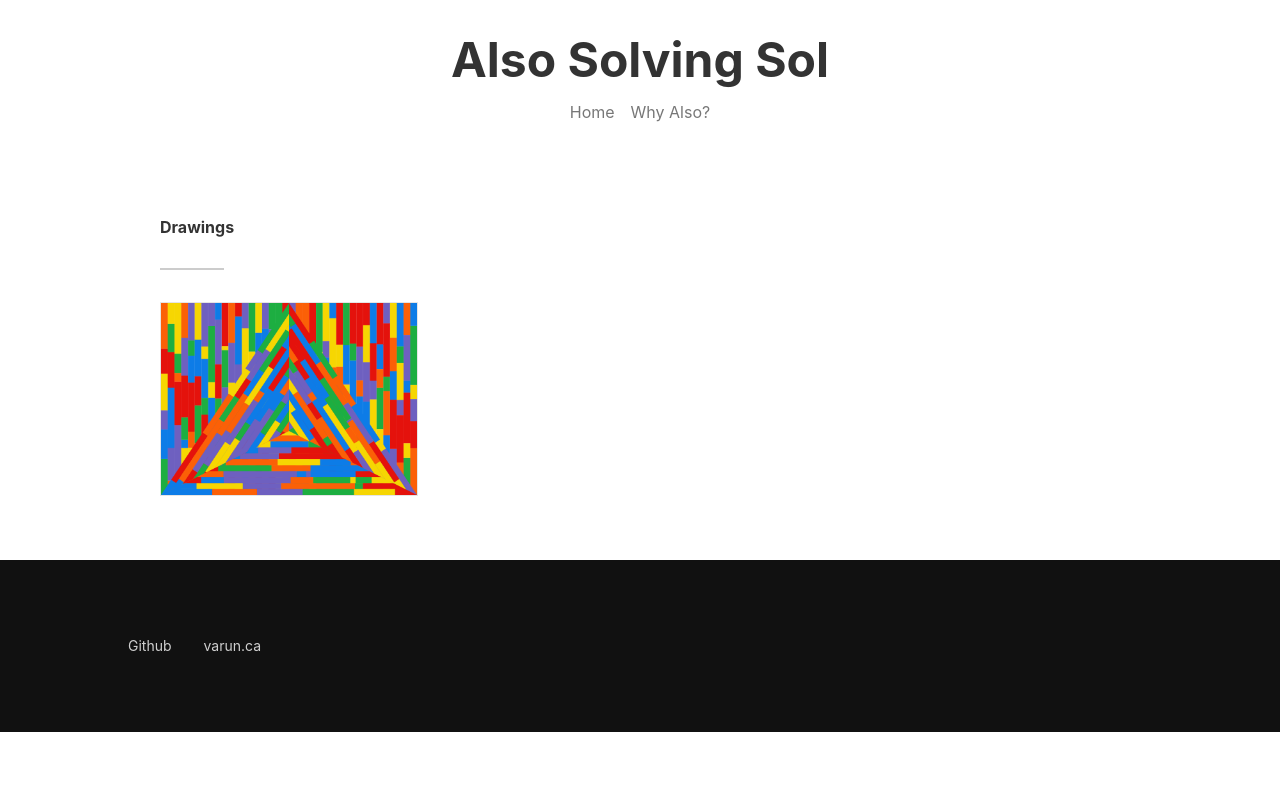
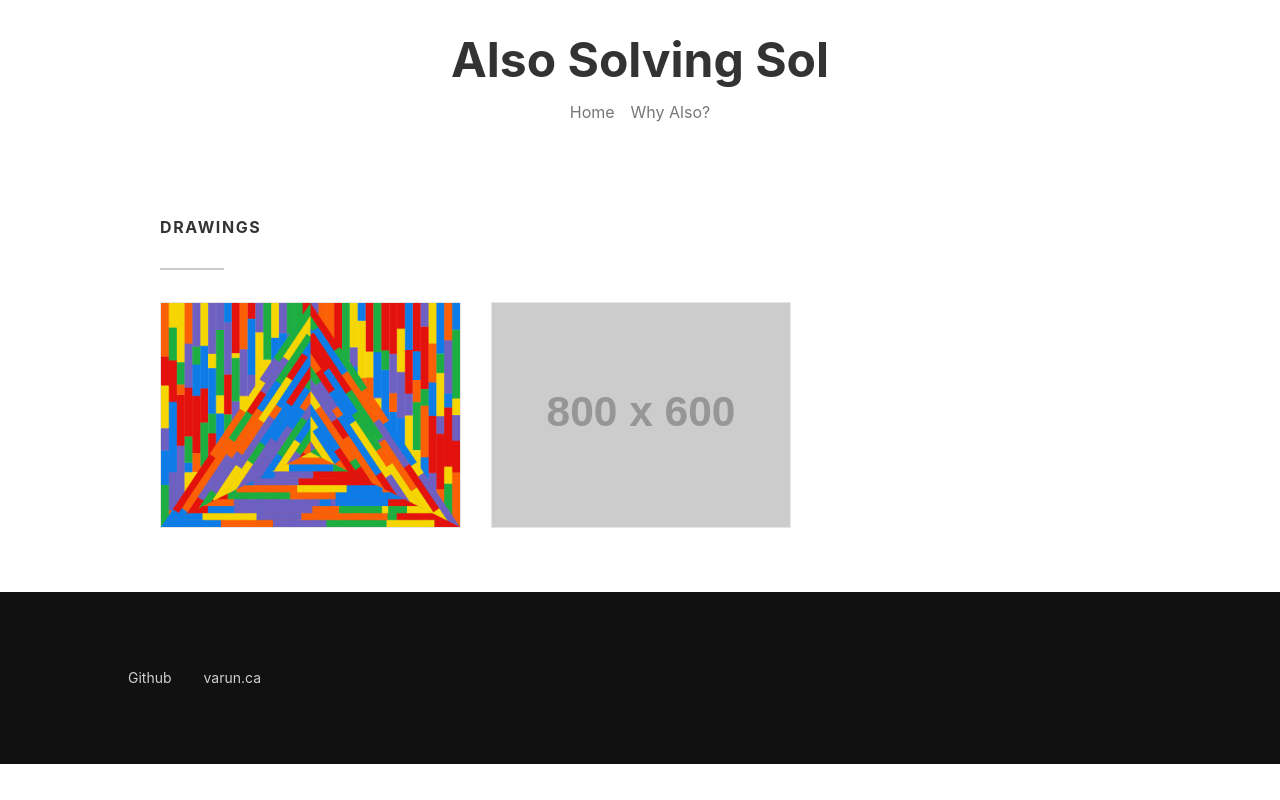
Before and after one commit to winkerVSbecks/also-solving-sol, a React (Create React App) app: page / in a window 1280 px wide. Built offline with nearby package versions, Linux system fonts and the light colour scheme.

Commit message:
1171 wip

```diff
--- a/src/App.js
+++ b/src/App.js
@@ -14,7 +14,7 @@ export default () => (
           <Gallery />
         </Route>
         {drawingConfig.map(routeConfig => (
-          <Route {...routeConfig} />
+          <Route key={routeConfig.title} {...routeConfig} />
         ))}
       </Switch>
     </main>
--- a/src/DrawingCard.js
+++ b/src/DrawingCard.js
@@ -1,8 +1,8 @@
 import React from 'react';
 import { Link } from 'react-router-dom';
 
-export default ({ title, image, to }) => (
-  <Link className="db mw5 black link dim" to={to}>
+export default ({ title, image = 'http://placehold.it/800x600', to }) => (
+  <Link className="db black link dim" to={to}>
     <img
       className="db ba b--black-10"
       alt={`Wall drawing number ${title}`}
--- a/src/Gallery.js
+++ b/src/Gallery.js
@@ -1,13 +1,27 @@
 import React from 'react';
 import DrawingCard from './DrawingCard';
-import image from './images/1113.png';
+import drawingConfig from './drawing-config';
 
 export default () => (
   <div>
-    <h2 className="dark-gray f5 mb0">Drawings</h2>
+    <h2 className="dark-gray f5 mb0 ttu tracked">Drawings</h2>
     <div className="bb b--moon-gray bw1 w3 mv4" />
-    <div>
-      <DrawingCard title="1113" to="/1113" image={image} />
+    <div
+      style={{
+        display: 'grid',
+        gridGap: '2rem',
+        gridTemplateColumns: 'repeat(auto-fill, minmax(16rem, 1fr))',
+        gridAutoFlow: 'dense',
+      }}
+    >
+      {drawingConfig.map(drawing => (
+        <DrawingCard
+          key={drawing.title}
+          title={drawing.title}
+          to={drawing.path}
+          image={drawing.image}
+        />
+      ))}
     </div>
   </div>
 );
--- a/src/drawing-config.js
+++ b/src/drawing-config.js
@@ -1,10 +1,14 @@
 import React from 'react';
 import Drawing from './Drawing';
 import sketch1113 from './sketches/1113';
+import image1113 from './images/1113.png';
+import sketch1171 from './sketches/1171';
 
 export default [
   {
+    title: '1113',
     path: '/1113',
+    image: image1113,
     component: () => (
       <Drawing
         sketch={sketch1113}
@@ -13,4 +17,15 @@ export default [
       />
     ),
   },
+  {
+    title: '1171',
+    path: '/1171',
+    component: () => (
+      <Drawing
+        sketch={sketch1171}
+        title="1171"
+        instructions="Five degrees of scribbles: A cube without a cube; A cube without a corner."
+      />
+    ),
+  },
 ];
--- /dev/null
+++ b/src/sketches/1171.js
@@ -0,0 +1,71 @@
+/**
+ *            r = side * Math.cos(45)
+ *           (x + r * Math.sin(45), y + r * Math.cos(45))
+ *         = (x + side / 2, y + side / 2)
+ *          /
+ *        /
+ *      /
+ *    /
+ *  (x,y)
+ */
+// const canvasSketch = require('canvas-sketch');
+const { lerpArray, linspace } = require('canvas-sketch-util/math');
+const random = require('canvas-sketch-util/random');
+const polygonClipping = require('polygon-clipping');
+
+const settings = {
+  dimensions: [800, 600],
+  scaleToView: true,
+  styleCanvas: false,
+};
+
+const sketch = () => {
+  return ({ context, width, height }) => {
+    context.fillStyle = 'white';
+    context.fillRect(0, 0, width, height);
+    const w = width;
+    const h = height;
+    const s = w / 4;
+    const o = s / 2;
+
+    // prettier-ignore
+    const cube = [
+      [[0, h], [s, h], [s, h - s], [0, h - s]],
+      [
+        [0, h - s],
+        [0 + o, h - s - o],
+        [0 + o + s, h - s - o],
+        [s, h - s]
+      ],
+      [
+        [s, h - s],
+        [0 + o + s, h - s - o],
+        [0 + o + s, h - o],
+        [s, h]
+      ]
+    ];
+
+    renderCube(context)(cube);
+  };
+};
+
+sketch.settings = settings;
+export default sketch;
+
+// canvasSketch(sketch, settings);
+
+function renderCube(context) {
+  return segments => {
+    segments.forEach((path, idx) => {
+      const [first, ...rest] = path;
+      context.beginPath();
+      context.strokeStyle = 'black';
+      context.moveTo(...first);
+      rest.forEach(p => {
+        context.lineTo(...p);
+      });
+      context.closePath();
+      context.stroke();
+    });
+  };
+}
```
